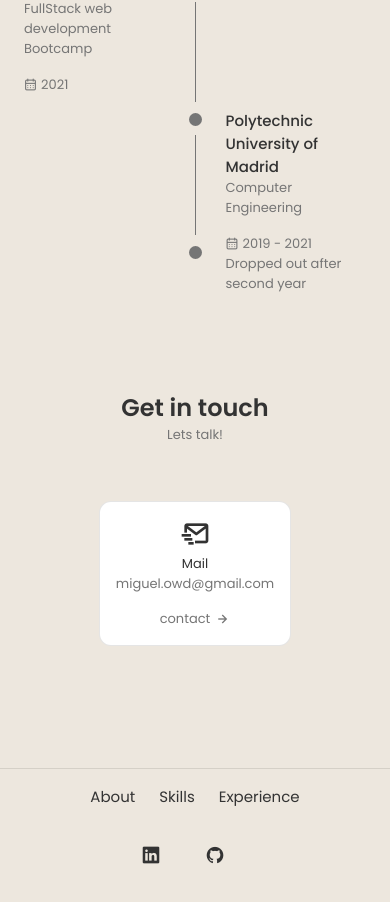
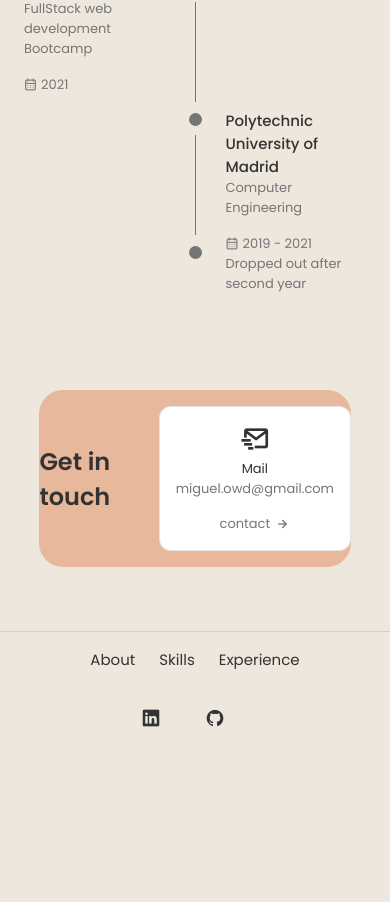
Before and after one commit to miguelow/personal-portfolio, a React (Create React App) app: page / in a window 390 px wide. Shown: the part 2355-3257 px from the top of the page. After the commit the page ends 3152 px from the top, so only its background shows below. Built offline with nearby package versions, Linux system fonts and the light colour scheme.

Commit message:
updated styles on contact section

```diff
--- a/src/components/contact/Contact.css
+++ b/src/components/contact/Contact.css
@@ -3,6 +3,14 @@
   justify-content: center;
   column-gap: 6rem;
   padding-bottom: 3rem;
+  background-color: hsla(22, 62%, 76%, 1);
+  border-radius: 24px;
+ }
+
+ .contact__container:hover {
+  background-color: rgb(252, 197, 166);
+  border-radius: 26px;
+  box-shadow: 0px 50px 100px -20px rgba(0, 0, 0, .15);
  }
 
  .container__title {
@@ -10,6 +18,7 @@
   font-size: var(--h3-font-size);
   font-weight: var(--fot-medium);
   margin-bottom: var(--mb-1-5);
+  margin-top: 20px;
  }
 
  .container__info {
@@ -118,14 +127,30 @@
  /*=============== BREAKPOINTS ===============*/
  /* For large devices */
  @media screen and (max-width: 992px) {
+
+  .contact{
+    display: flex;
+    justify-content: center;
+    align-items: center;
+  }
   .contact__container {
     column-gap: 3rem;
+    padding-bottom: 0;
+    display: flex;
+    align-items: center;
+    padding: 1rem 0;
+    width: 80%;
   }
 
   /* .contact__content {
     display: flex;
     justify-content: space-around;
   } */
+
+  .contact__card {
+
+    margin-bottom: 0px;
+   }
  }
 
  /* For medium devices */
@@ -174,6 +199,8 @@
   .contact__container {
     row-gap: 0.5rem;
     grid-template-columns: 1fr;
+    padding-bottom: 1rem;
+    padding-top: 3rem;
 
   }
   .contact__content {
--- a/src/components/contact/Contact.jsx
+++ b/src/components/contact/Contact.jsx
@@ -1,6 +1,6 @@
-import React, { useRef, useState, useEffect } from "react";
-import emailjs from "@emailjs/browser";
+import React from "react";
 import "./Contact.css";
+import {motion} from 'framer-motion'
 
 
 function Contact() {
@@ -8,10 +8,12 @@ function Contact() {
    <section className="contact section" id="contact">
 
 
-     <div className="contact__container container grid">
+     <motion.div
+      className="contact__container container grid"
+      whileHover={{ scale: 1.1 }}
+      >
       <div>
       <h2 className="section__title">Get in touch</h2>
-     <span className="section__subtitle">Lets talk!</span>
       </div>
        <div className="contact__content">
          <div className="contact__card">
@@ -29,7 +31,7 @@ function Contact() {
          </div>
 
        </div>
-     </div>
+     </motion.div>
    </section>
  );
 }
--- a/src/components/header/Header.css
+++ b/src/components/header/Header.css
@@ -75,6 +75,7 @@
     box-shadow: 0 -1px 4px rgba(0, 0, 0, 0.15);
     border-radius: 1.5rem 1.5rem 0 0;
     transform: 0.3s;
+    backdrop-filter: blur(80px);
   }
 
 
@@ -84,7 +85,7 @@
 
   .nav__list {
     display: grid;
-    grid-template-columns: repeat(4, 1fr);
+    grid-template-columns: repeat(5, 1fr);
     gap: 2rem;
   }
 
--- a/src/components/scroll/ScrollToTop.jsx
+++ b/src/components/scroll/ScrollToTop.jsx
@@ -10,7 +10,7 @@ function ScrollToTop() {
 
     })
   return (
-      <a href="#" className="scrollup">
+      <a href="#home" className="scrollup">
           <i className="uil uil-arrow-up scrollup__icon">
 
           </i>
```
